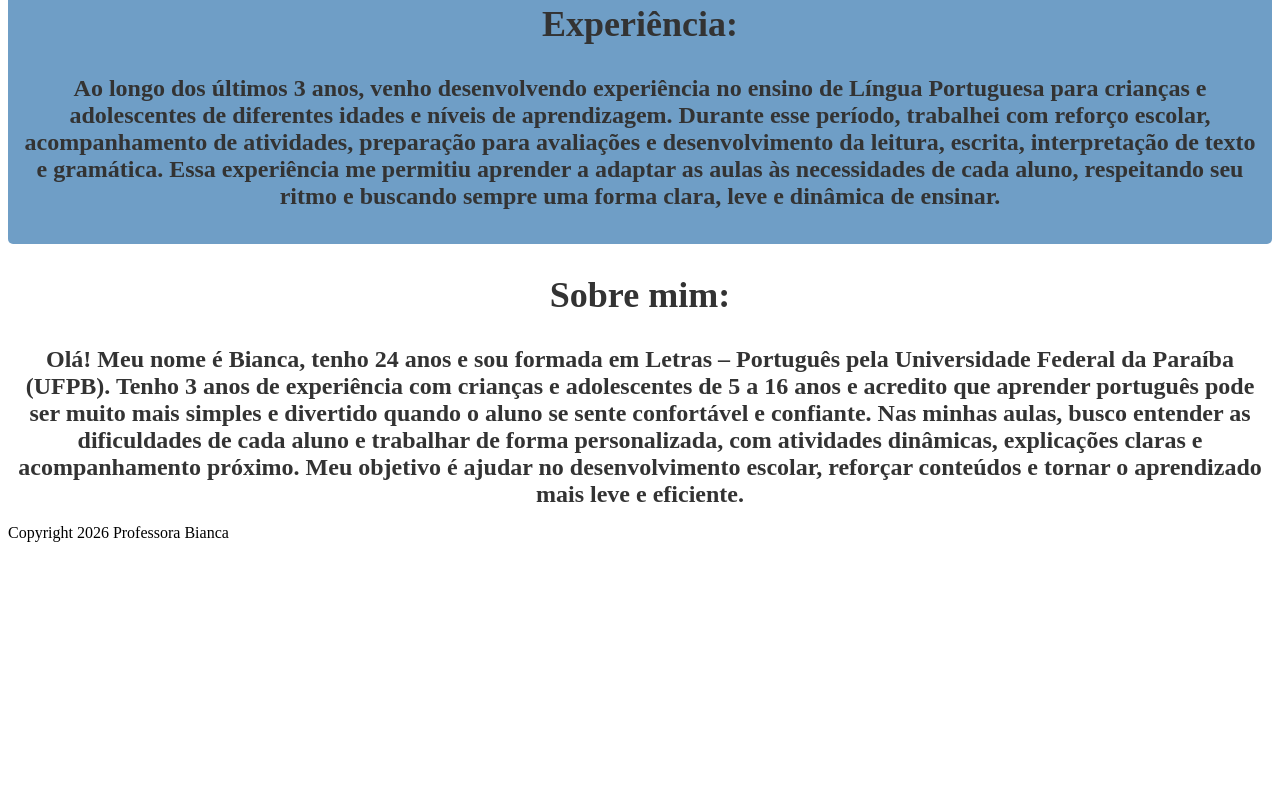
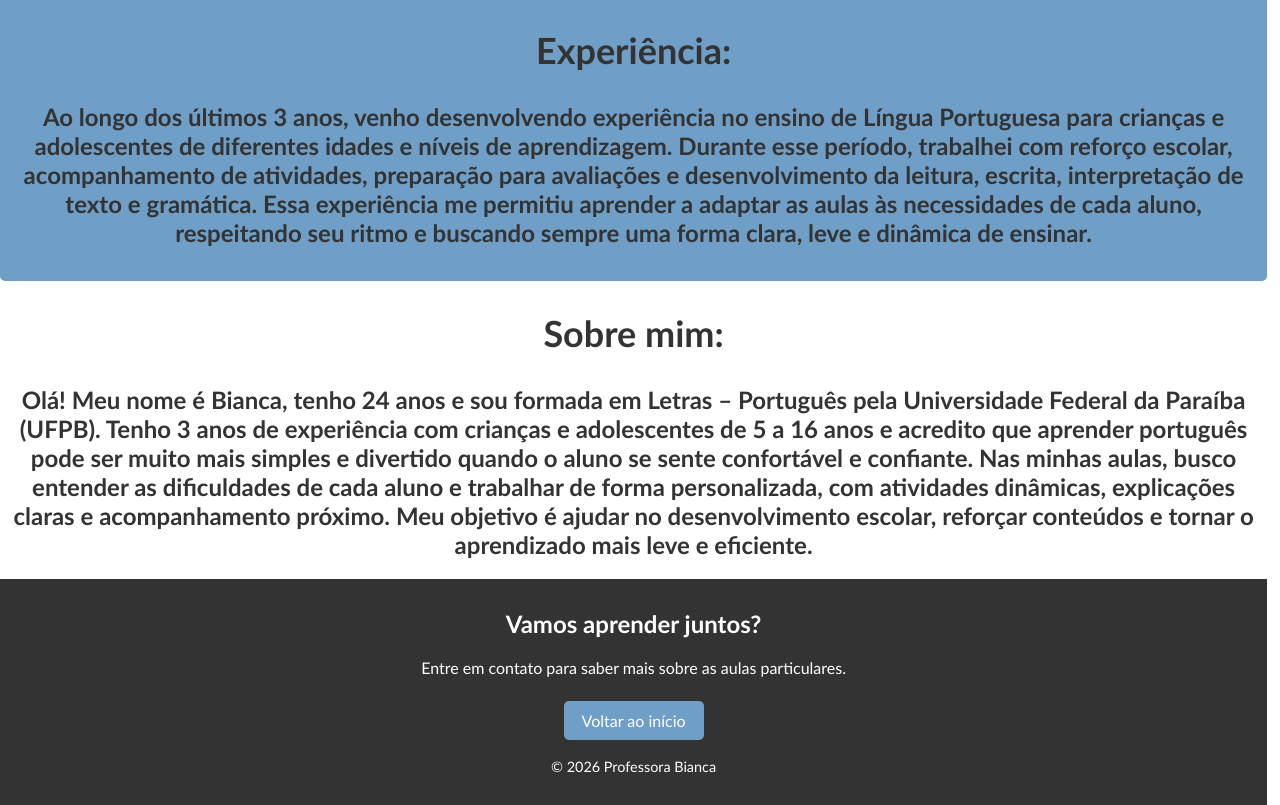
Before and after one commit to LimaCaue/desafio-pratico, a plain HTML site: page index.html in a window 1280 px wide. Shown: the part 1298-2103 px from the top of the page. Before the commit the page ends 1856 px from the top, so only its background shows below. Drawn offline with Linux system fonts and the light colour scheme.

Commit message:
Organização melhor da nav bar e do footer

```diff
--- a/index.html
+++ b/index.html
@@ -7,11 +7,15 @@
     <link rel="stylesheet" href="style.css">
 </head>
 
-<header>
-    <nav><a>Home</a> | <a>Sobre</a> | <a>Contato</a></nav>
-</header>
+<body>
+    <header id="inicio">
+        <nav>
+            <a href="#inicio">Início</a>
+            <a href="#sobre">Sobre</a>
+            <a href="#contato">Contato</a>
+        </nav>
+    </header>
 
-<body>
     <div class="secao-principal">
         <h1 class="titulo-principal">Professora Bianca</h1>
         <h2>A professora que seu filho precisa, aulas particulares de português por um preço que cabe no seu bolso</h2>
@@ -44,7 +48,7 @@
             ritmo e buscando sempre uma forma clara, leve e dinâmica de ensinar.</p>
     </div>
 
-    <div class="sobre-mim">
+    <div class="sobre-mim" id="sobre">
         <h2>Sobre mim:</h2>
         Olá! Meu nome é Bianca, tenho 24 anos e sou formada em Letras – Português pela Universidade Federal da Paraíba
         (UFPB).
@@ -56,10 +60,13 @@
         atividades dinâmicas, explicações claras e acompanhamento próximo. Meu objetivo é ajudar no desenvolvimento
         escolar, reforçar conteúdos e tornar o aprendizado mais leve e eficiente.
     </div>
+
+    <footer id="contato">
+        <h2>Vamos aprender juntos?</h2>
+        <p>Entre em contato para saber mais sobre as aulas particulares.</p>
+        <a href="#inicio">Voltar ao início</a>
+        <p class="copyright">&copy; 2026 Professora Bianca</p>
+    </footer>
 </body>
 
-<footer>
-    <p>Copyright 2026 Professora Bianca</p>
-</footer>
-
 </html>
--- a/style.css
+++ b/style.css
@@ -1,3 +1,9 @@
+body {
+    font-family: "Trebuchet MS", Arial, sans-serif;
+    margin: 0;
+    width: 99%;
+}
+
 .titulo-principal {
     text-align: center;
     font-size: 2em;
@@ -10,6 +16,7 @@
     font-size: 1.5em;
     font-weight: bold;
     color: #333;
+    padding-bottom: 20px;
 }
 
 header {
@@ -17,9 +24,27 @@ header {
     font-weight: bold;
     background-color: #333;
     color: #fff;
-    padding: 10px;
-    margin: 10px;
+    padding: 18px;
+}
+
+nav {
+    display: flex;
+    justify-content: center;
+    gap: 12px;
+}
+
+nav a {
+    color: #fff;
+    padding: 8px 16px;
     border-radius: 5px;
+    text-decoration: none;
+    transition: background-color 0.2s;
+}
+
+nav a:hover,
+nav a:focus {
+    background-color: #6F9EC6;
+    outline: none;
 }
 
 .secao-principal {
@@ -75,3 +100,34 @@ header {
     justify-content: center;
     padding: 10px;
 }
+
+footer {
+    padding: 30px 20px;
+    text-align: center;
+    background-color: #333;
+    color: #fff;
+}
+
+footer h2 {
+    margin-top: 0;
+}
+
+footer a {
+    display: inline-block;
+    margin: 8px 0 18px;
+    padding: 10px 18px;
+    border-radius: 5px;
+    background-color: #6F9EC6;
+    color: #fff;
+    text-decoration: none;
+}
+
+footer a:hover,
+footer a:focus {
+    background-color: #8FAF9A;
+}
+
+.copyright {
+    margin: 0;
+    font-size: 0.9rem;
+}
```
